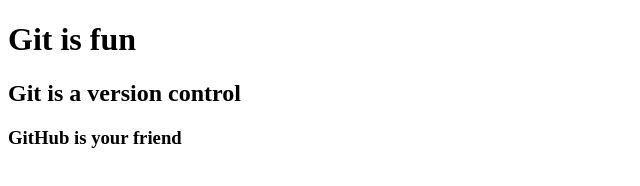
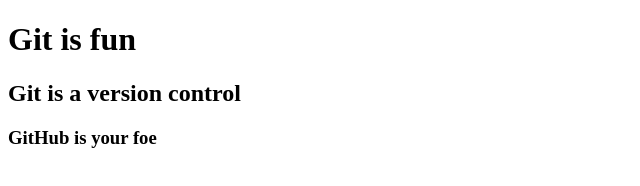
Before and after one commit to MuchiriRobee/Learn-Git, a plain HTML site: page index.html in a window 1280 px wide. Shown: the full height of the page, 0-640 px from the left. Drawn offline with Linux system fonts and the light colour scheme.

Commit message:
change by learner

```diff
--- a/index.html
+++ b/index.html
@@ -8,6 +8,6 @@
 <body>
     <h1>Git is fun</h1>
     <h2>Git is a version control</h2>
-    <h3>GitHub is your friend</h3>
+    <h3>GitHub is your foe</h3>
 </body>
 </html>
```
